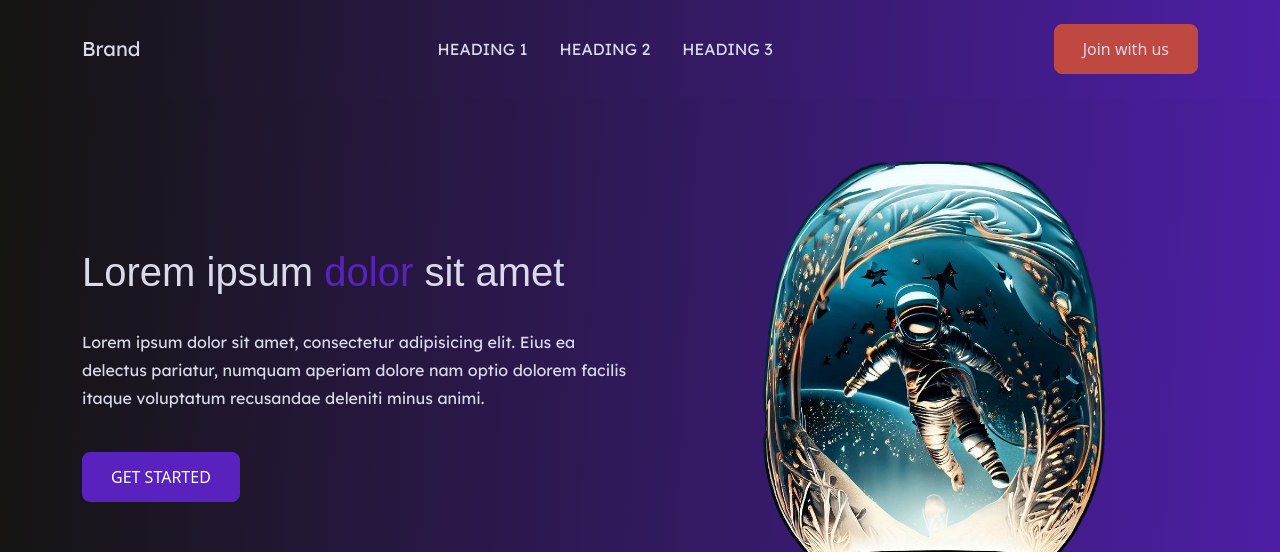
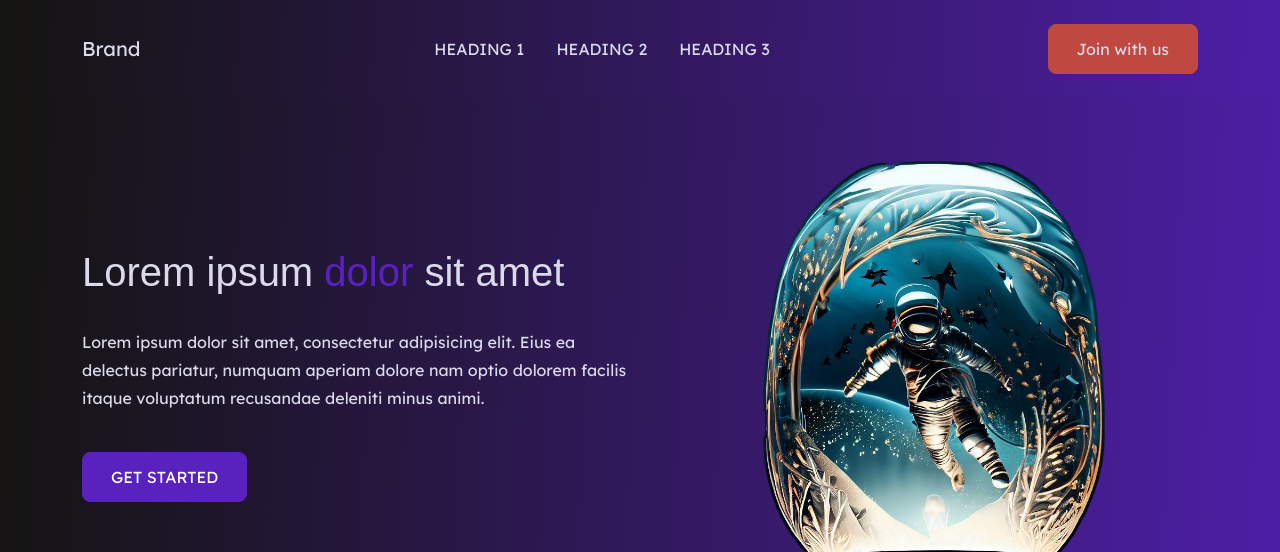
Before and after one commit to yenthuonghang/w, a plain HTML site: page index.html in a window 1280 px wide. Shown: the top 552 px of the page. Drawn offline with nearby package versions, Linux system fonts and the light colour scheme; a web font is replaced by a local one.

Commit message:
Update css.css

```diff
--- a/css.css
+++ b/css.css
@@ -134,6 +134,7 @@ a.visited {
     padding-bottom: 12px !important;
     padding-left: 28px !important;
     padding-right: 28px !important;
+    font-family: Lexend-VariableFont_wght, sans-serif  !important ;
 }
 
 .btn-primary:hover {
@@ -157,6 +158,7 @@ a.visited {
     padding-bottom: 12px !important;
     padding-left: 28px !important;
     padding-right: 28px !important;
+   font-family: Lexend-VariableFont_wght, sans-serif  !important
 }
 
 .btn-primary-custom:hover {
```
